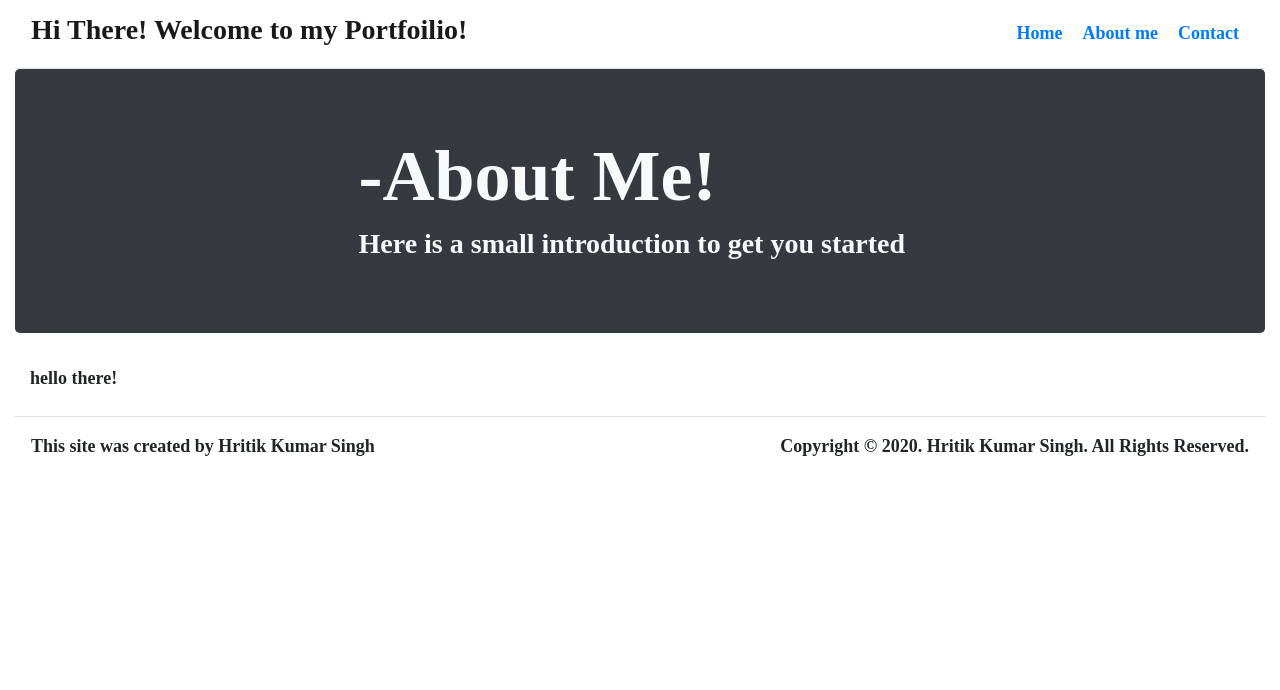
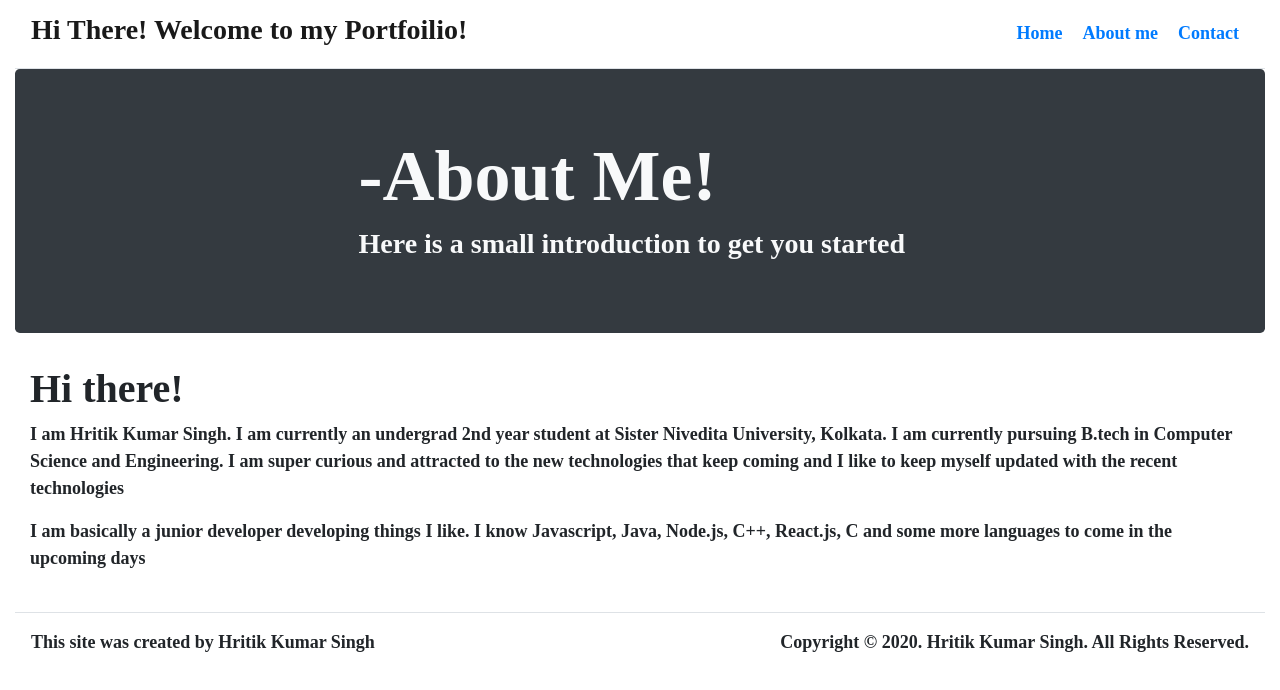
Before and after one commit to Simba-97/portfolioMine, a React (Create React App) app: page /about in a window 1280 px wide. Shown: the top 690 px of the page. Built offline with nearby package versions, Linux system fonts and the light colour scheme; the HTML template or start-up script is replaced by a standard one.

Commit message:
sep 7th 12:58am

```diff
--- /dev/null
+++ b/src/components/ContactFooter.js
@@ -0,0 +1,16 @@
+import React from 'react'
+import Container from 'react-bootstrap/esm/Container'
+import Row from 'react-bootstrap/Row'
+import Col from 'react-bootstrap/Col'
+
+function ContactFooter() {
+    return (
+       <footer className="mt-4">
+           <Container fluid ={true}>
+
+           </Container>
+       </footer>
+    )
+}
+
+export default ContactFooter
--- a/src/tabs/AboutTab.js
+++ b/src/tabs/AboutTab.js
@@ -7,7 +7,9 @@ function AboutTab(props) {
         <div>
             <HomePageContent title={props.title} subtitle={props.subtitle}/>
             <Content>
-                hello there!
+                <h1 style={{fontWeight: "bold" ,fontFamily: "Shadows Into Light Two"}}>Hi there!</h1>
+                <p>I am Hritik Kumar Singh. I am currently an undergrad 2nd year student at Sister Nivedita University, Kolkata. I am currently pursuing B.tech in Computer Science and Engineering. I am super curious and attracted to the new technologies that keep coming and I like to keep myself updated with the recent technologies </p>
+                <p>I am basically a junior developer developing things I like. I know Javascript, Java, Node.js, C++, React.js, C and some more languages to come in the upcoming days</p>
             </Content>
         </div>
     )
--- a/src/tabs/ContactTab.js
+++ b/src/tabs/ContactTab.js
@@ -9,6 +9,7 @@ import Col from 'react-bootstrap/Col';
 import Row from 'react-bootstrap/Row';
 import Button from 'react-bootstrap/Button';
 import Axios from 'axios'
+import ContactFooter from '../components/ContactFooter'
 
 export class ContactTab extends Component {
     constructor(props) {
@@ -99,8 +100,11 @@ export class ContactTab extends Component {
                     {this.state.emailSent === true && <p className="d-inline success-msg">Email Sent!</p>}
                     {this.state.emailSent === false && <p className="d-inline failure-msg">Email Not Sent!</p>}
                 </Content>
+                <ContactFooter/>
             </div>
+
         )
+
     }
 }
 
```
